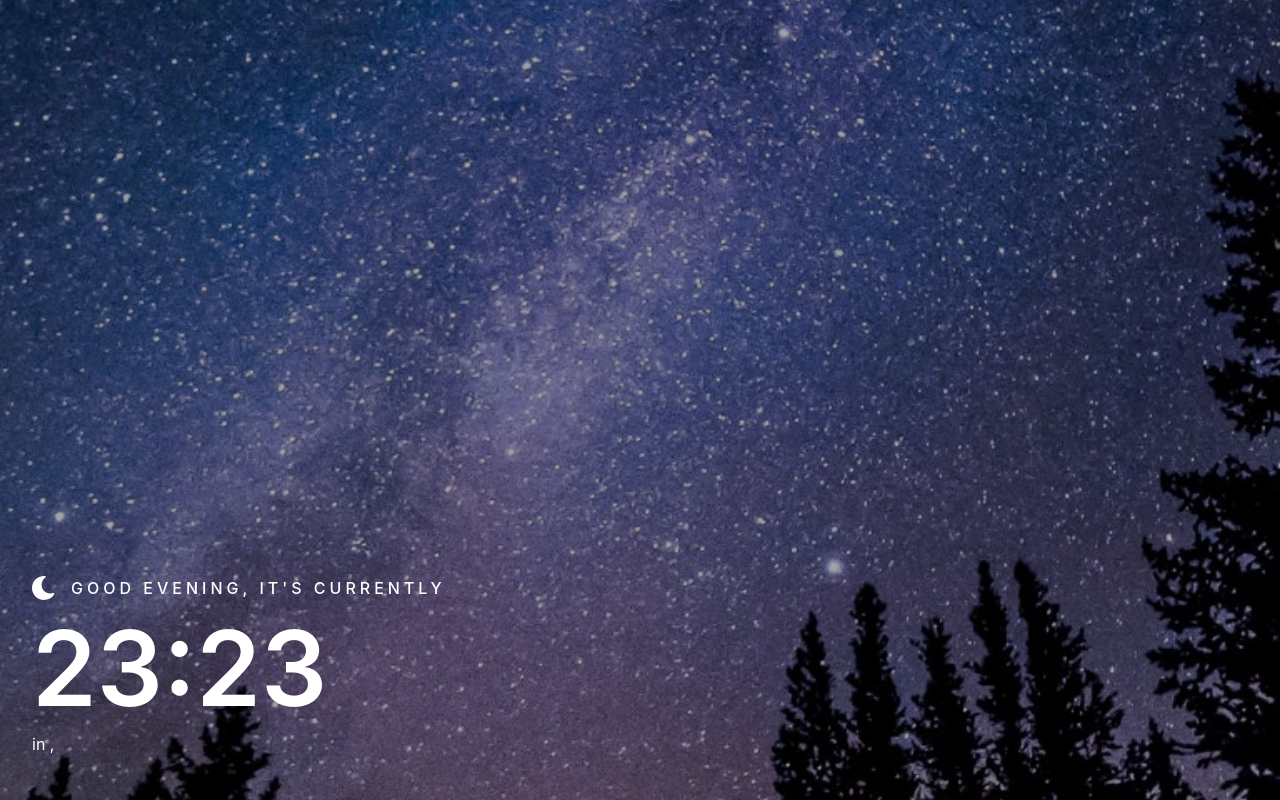
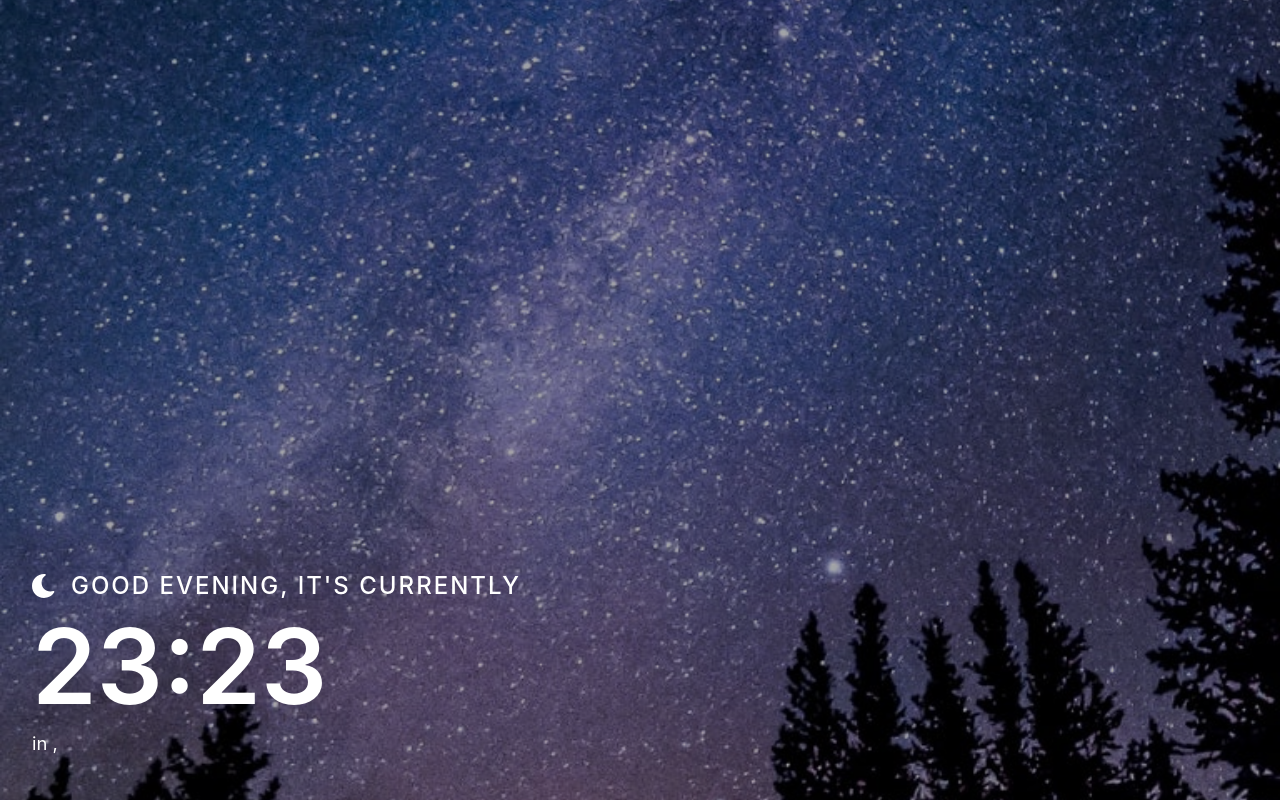
Before and after one commit to jianninetorres/clock-app, a React (Create React App) app: page / in a window 1280 px wide. Built offline with nearby package versions, Linux system fonts and the light colour scheme; no server answers.

Commit message:
Increase font sizes

```diff
--- a/src/styles/GlobalStyles.js
+++ b/src/styles/GlobalStyles.js
@@ -26,19 +26,19 @@ const GlobalStyles = createGlobalStyle`
 
     h3 {
         font-family: "Inter Medium", sans-serif;
-        font-size: 1rem;
+        font-size: 1.5rem;
         text-transform: uppercase;
-        letter-spacing: calc(var(--base-size) / 4);
+        letter-spacing: calc(var(--base-size) / 8);
     }
 
     p {
         font-weight: 400;
-        font-size: 1rem;
+        font-size: 1.15rem;
     }
 
     blockquote {
         font-weight: 300;
-        font-size: 1rem;
+        font-size: 1.2rem;
         line-height: 1.2;
         color: rgba(255, 255, 255, 0.8);
     }
```
